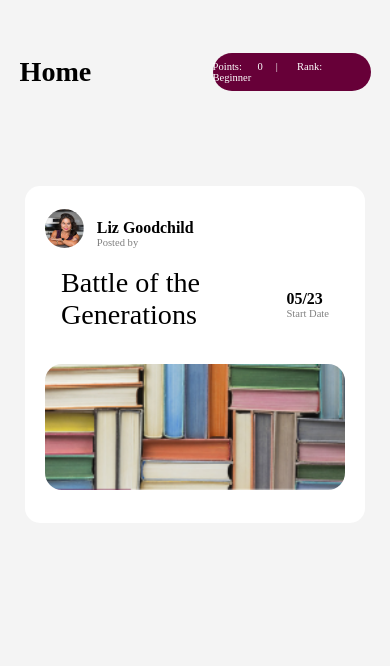
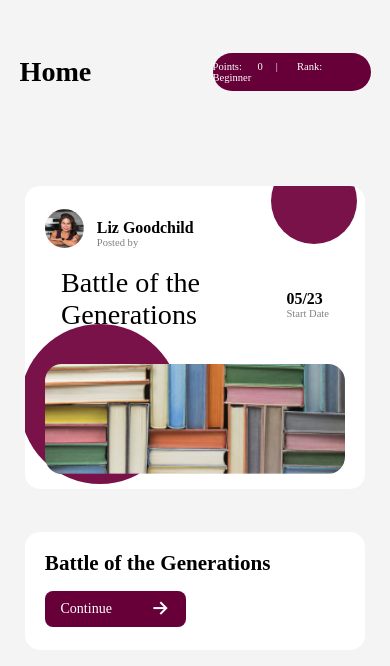
Before and after one commit to AbrahamKAustin/BerkshireHathawayApp, a React Native app: screen /Home in a window 390 px wide. Shown: the top 666 px of the page. Built offline with nearby package versions, Linux system fonts and the light colour scheme.

Commit message:
75% complete Home page

```diff
--- a/js/Home.js
+++ b/js/Home.js
@@ -3,14 +3,11 @@ import {
   StyleSheet,
   View,
   Text,
-  TextInput,
-  Button,
   Dimensions,
   Image,
   TouchableOpacity
 } from "react-native";
-
-
+import Icon from 'react-native-vector-icons/Ionicons';
 let deviceHeight = Dimensions.get("window").height;
 let deviceWidth = Dimensions.get("window").width;
 
@@ -27,8 +24,13 @@ const Home = ({ navigation }) => {
     startDate: '05/23'
   });
 
+  const handleContinue = () => {
+    alert("Continue was pressed!");
+  };
+
   return (
     <View style={styles.container}>
+
       <View style={styles.titleContainer}>
         <Text style={styles.titleText}>Home</Text>
         <View style={styles.pointContainer}>
@@ -36,7 +38,13 @@ const Home = ({ navigation }) => {
         </View>
       </View>
 
-      <TouchableOpacity style={styles.groupContainer}>
+      <TouchableOpacity style={styles.groupContainer} onPress={handleContinue}>
+        <View style={styles.smallerCirclesContainer}>
+          <View style={styles.smallerCircle} />
+        </View>
+        <View style={styles.biggerCirclesContainer}>
+          <View style={styles.biggerCircle} />
+        </View>
         <View style={styles.topGroupContainer}>
           <Image
             style={styles.avatar}
@@ -63,6 +71,14 @@ const Home = ({ navigation }) => {
           source={post.postImage}
         />
       </TouchableOpacity>
+
+      <View style={styles.smallRectangle}>
+          <Text style={styles.rectangleText}>{post.groupName}</Text>
+          <TouchableOpacity style={styles.continueButton} onPress={handleContinue}>
+            <Text style={styles.continueText}>Continue</Text>
+            <Icon name="arrow-forward" size={deviceHeight/40} color="white" />
+          </TouchableOpacity>
+      </View>
     </View>
   );
 };
@@ -72,8 +88,8 @@ const styles = StyleSheet.create({
     flex: 1,
     backgroundColor: '#f4f4f4',
     alignItems: "center",
-    //justifyContent: "center",
   },
+
   titleContainer: {
     flexDirection: 'row',
     alignItems: 'center',
@@ -90,7 +106,7 @@ const styles = StyleSheet.create({
   },
   pointContainer: {
     backgroundColor: '#670038',
-    borderRadius: 50,  // Gives the oval shape
+    borderRadius: 50,
     width: '45%',
     height: deviceHeight/22,
     alignItems: 'center',
@@ -103,33 +119,58 @@ const styles = StyleSheet.create({
   },
   groupContainer: {
     flexDirection: 'column',
-    //justifyContent: 'center',
-    //alignItems: 'center',
     padding: deviceWidth * 0.05,
     backgroundColor: 'white',
     borderRadius: 15,
     marginTop: deviceHeight * 0.05,
     width: '87%',
-   // flexWrap: 'wrap',
-    height: '40%',
+    height: '36%',
+    overflow: 'hidden',
   },
-  topGroupContainer:{
-    //backgroundColor: '#eee',
-    //borderRadius: 50,  // Gives the oval shape
-    //width: '45%',
+  smallerCirclesContainer: {
+    position: "absolute",
+    top: "-45%",
+    right: "-35%",
+    justifyContent: "center",
+    alignItems: "center",
+    width: "100%",
+    height: "100%",
+  },
+  smallerCircle: {
+    position: "absolute",
+    width: deviceWidth * 0.22,
+    height: deviceWidth * 0.22,
+    borderRadius: deviceWidth * 1.2,
+    backgroundColor: "#791248",
+  },
+  biggerCirclesContainer: {
+    position: "absolute",
+    bottom: "-22%",
+    left: "-28%",
+    justifyContent: "center",
+    alignItems: "center",
+    width: "100%",
+    height: "100%",
+  },
+  biggerCircle: {
+    position: "absolute",
+    width: deviceWidth * 0.41,
+    height: deviceWidth * 0.41,
+    borderRadius: deviceWidth * 1.2,
+    backgroundColor: "#791248",
+  },
+  topGroupContainer: {
     flexDirection: 'row',
     height: deviceHeight/18,
     alignItems: 'center',
     marginBottom: '5%',
-    //padding: deviceWidth/1,
-    //justifyContent: 'center',
   },
   avatar: {
     width: deviceWidth * 0.1,
     height: deviceWidth * 0.1,
     borderRadius: (deviceWidth * 0.1) / 2,
   },
-  name:{
+  name: {
     marginLeft: deviceWidth/30,
     marginTop: deviceHeight/80,
     fontSize: deviceHeight / 53,
@@ -143,10 +184,7 @@ const styles = StyleSheet.create({
     fontFamily: 'manrope',
     color: 'grey',
   },
-  midGroupContainer:{
-    //backgroundColor: '#eee',
-    //borderRadius: 50,  // Gives the oval shape
-    //width: '45%',
+  midGroupContainer: {
     flexDirection: 'row',
     height: deviceHeight/13,
     alignItems: 'center',
@@ -154,8 +192,7 @@ const styles = StyleSheet.create({
     justifyContent: 'space-around',
   },
   textContainer: {
-    width: '60%', // Or any value that suits your design
-    // Add other styles as needed
+    width: '60%',
   },
   groupName: {
     fontSize: deviceHeight / 30,
@@ -165,7 +202,7 @@ const styles = StyleSheet.create({
   postImage: {
     width: '100%',
     borderRadius: deviceHeight/ 50,
-    height: deviceHeight * 0.15,
+    height: deviceHeight * 0.13,
     marginTop: deviceHeight * 0.02,
   },
   startDate: {
@@ -174,6 +211,43 @@ const styles = StyleSheet.create({
     color: 'grey',
     marginTop: deviceHeight * 0.02,
   },
+  smallRectangle: {
+    //flexDirection: 'row',
+    //justifyContent: '',
+    //alignItems: 'center',
+    backgroundColor: '#fff',
+    padding: deviceWidth * 0.05,
+    borderRadius: 15,
+    marginTop: deviceHeight * 0.05,
+    marginBottom: deviceHeight * 0.02,
+    width: '87%',
+    height: '14%',
+  },
+  rectangleText:{
+    fontSize: deviceHeight / 40,
+    fontFamily: 'manrope',
+    color: 'black',
+    fontWeight: 'bold',
+  },
+  continueButton: {
+    flexDirection: 'row',  // added this to layout text and icon horizontally
+    justifyContent: 'space-between', // added this to give space between text and icon
+    backgroundColor: '#670038',
+    borderRadius: 8,
+    padding: deviceWidth * 0.02,
+    paddingHorizontal: deviceWidth * 0.04,
+    marginTop: '5%',
+    width: '47%',
+    height: '45%',
+    alignItems: 'center',  // added this to align text and icon vertically
+  },
+
+  continueText: {
+    fontSize: deviceHeight / 60,
+    fontFamily: 'manrope',
+    color: 'white',
+  },
+
 
 });
 
```
